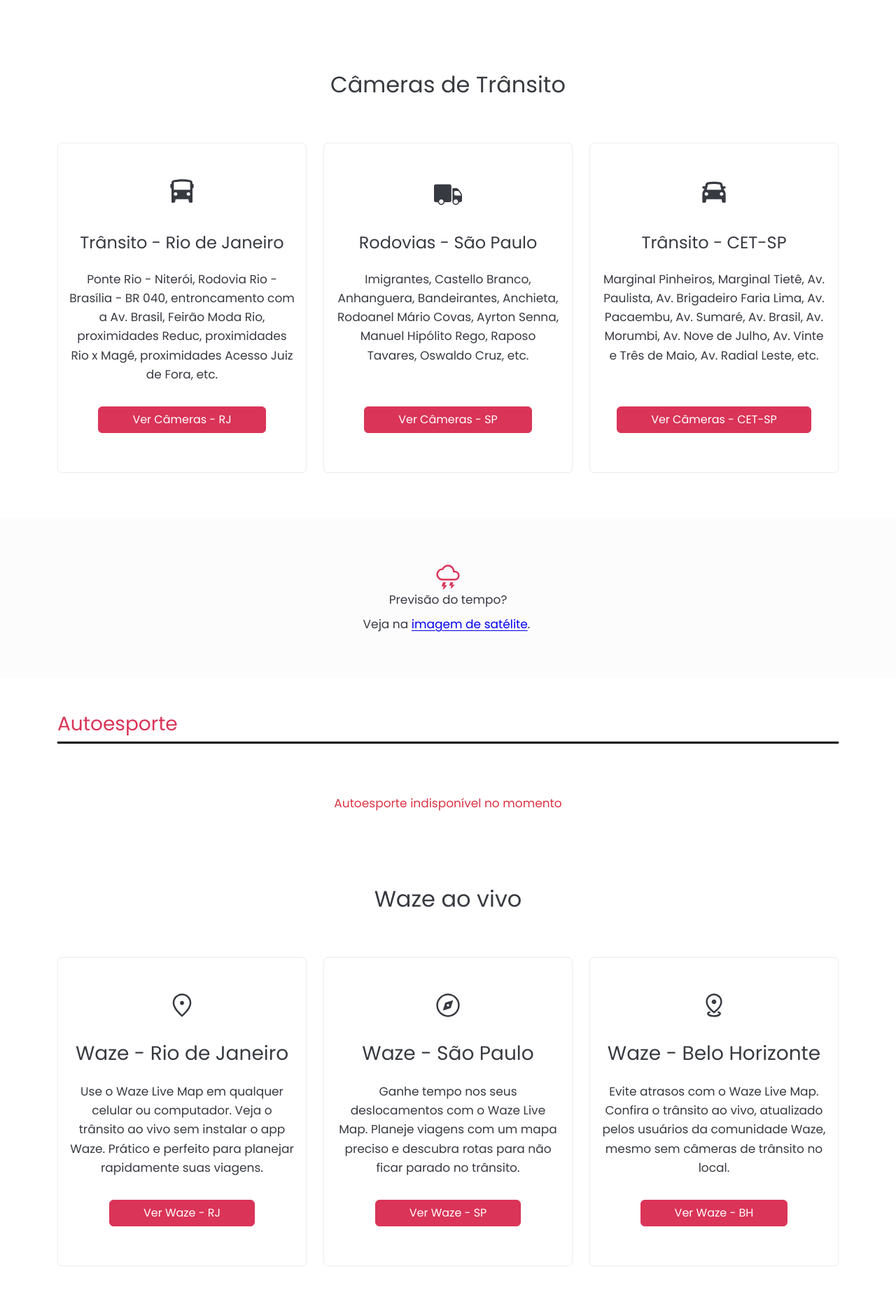
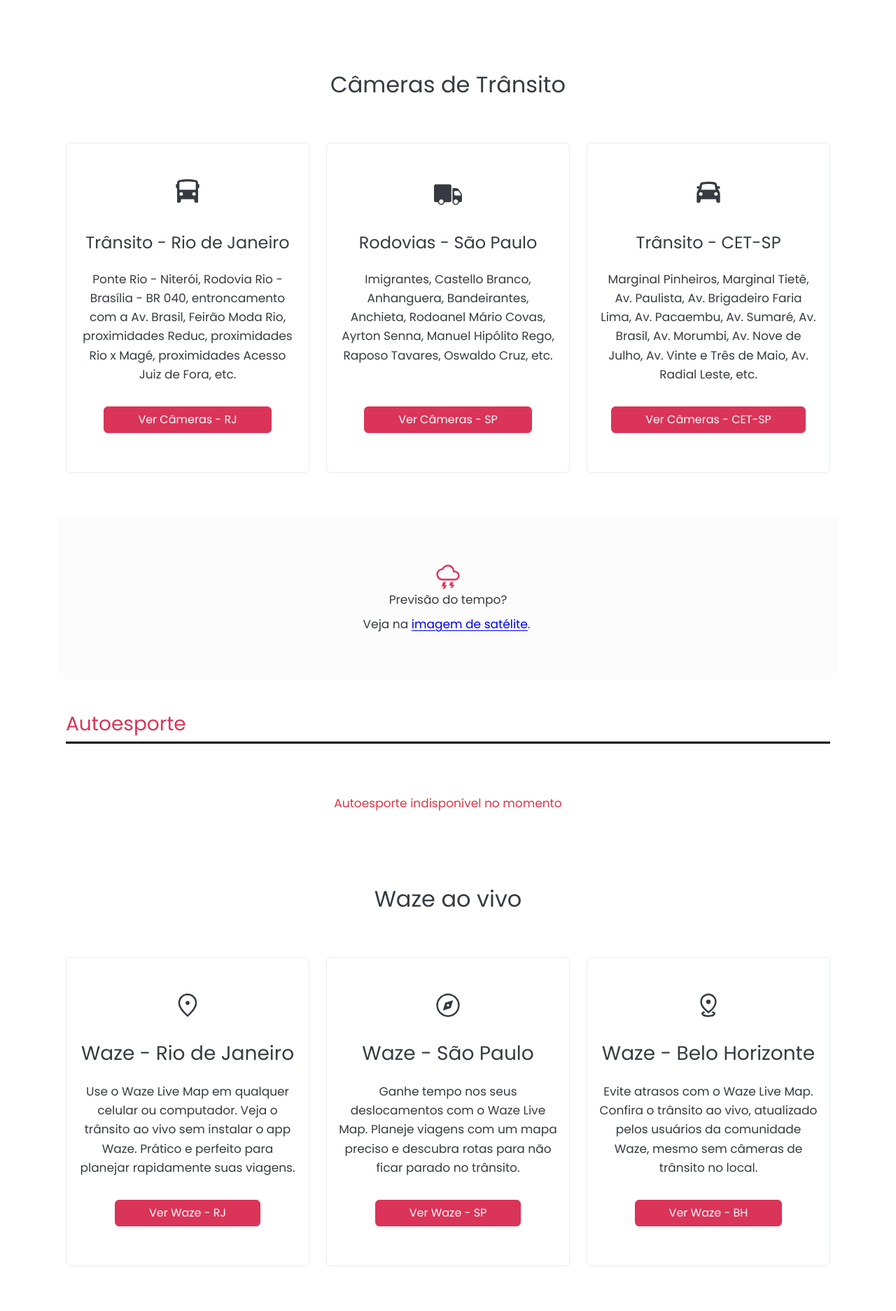
Before and after one commit to Sergio-Damm/transitoaovivo, a Jekyll site: the page built from index.html, in a window 1280 px wide. Shown: the part 381-2255 px from the top of the page at 70% size. Built offline with Jekyll 4.4.1, drawn with Linux system fonts in a browser that asks for light colours; comment, search, counter and statistics services are not loaded.

Commit message:
revisao de espacos e padroes

```diff
--- a/_layouts/default.html
+++ b/_layouts/default.html
@@ -19,17 +19,14 @@
     <meta charset='utf-8'/>
     <meta content='width=device-width, initial-scale=1' name='viewport'/>
     <meta content='Bt3qjsTHUjDL-7Utz3oWDt1CSu24GS5mpfWLl6r6sX8' name='google-site-verification'/>
-
     <meta name="description" content="Acompanhe ao vivo o trânsito em São Paulo, Rio de Janeiro e outras cidades brasileiras. Veja câmeras em tempo real e planeje a sua viagem."/>
     <title>{{ page.title }}</title>
 	<link rel="canonical" href="https://transitoaovivo.com{{ page.url }}" />
-
     <meta content='website' property='og:type'/>
     <meta content='https://live.staticflickr.com/65535/53887811414_9e8a540caa_o.jpg' property='og:image'/>
     <meta content='https://www.transitoaovivo.com{{ page.url }}' property='og:url'/>
     <meta content='{{ page.title }}' property='og:title'/>
     <meta content='Acompanhe ao vivo o trânsito em São Paulo, Rio de Janeiro e outras cidades brasileiras. Veja câmeras em tempo real e planeje a sua viagem.' property='og:description'/>
-
 	<link rel="icon" type="image/png" href="/assets/favicon-96x96.png" sizes="96x96" />
 	<link rel="icon" type="image/png" href="/assets/web-app-manifest-192x192.png" sizes="192x192" />
 	<link rel="icon" type="image/png" href="/assets/web-app-manifest-512x512.png" sizes="512x512" />
@@ -40,7 +37,6 @@
 	<link rel="manifest" href="/assets/site.webmanifest" />
 	<meta name="msapplication-TileColor" content="#da532c" />
 	<meta name="theme-color" content="#ffffff" />
-
     <link href='https://fonts.googleapis.com' rel='preconnect'/>
     <link crossorigin='' href='https://fonts.gstatic.com' rel='preconnect'/>
     <link href='https://fonts.googleapis.com/css2?family=Poppins&display=swap' rel='stylesheet'/>
@@ -148,14 +144,19 @@
 </div>
 <!-- ================================================================================================================= -->
 <!-- start most visited pages -->
-<section class='bg-light px-4 py-5'>
-    <div class='container'>
-        <div class='row text-center'>
-            <div class='col-md-8 col-sm-12 mx-auto pt-4'>
-                <h3 class='fs-2'>Mais acessadas</h3>
+<section class="bg-light py-5">
+    <div class="container">
+        <div class="row align-items-center">
+            <div class="col-md-8 col-sm-12 mx-auto text-center">
+                <h3 class="fs-2 mb-0">Mais acessadas</h3>
             </div>
         </div>
-		<div class='g-4 row row-cols-lg-3 row-cols-md-3 row-cols-2 text-center pt-4'>
+    </div>
+</section>
+<!-- ================================================================================================================= -->
+<section class="bg-light pb-5">
+    <div class="container">
+		<div class='row row-cols-lg-3 row-cols-md-3 row-cols-2 g-4 text-center pt-4'>
 			<!-- content 1/12 -->
 			<div class='col text-center p-3'>
 				<a aria-label='Ver câmeras' class='link-interno' href='{{ site.baseurl }}/transito-cetsp-1/'>
@@ -257,6 +258,7 @@
 	</div>
 </section>
 <!-- end most visited pages -->
+ <!-- ================================================================================================================= -->
 <!-- footer -->
 <section class='my-footer'>
 	<div class='container'>
@@ -273,6 +275,7 @@
 		</footer>
 	</div>
 </section>
+<!-- ================================================================================================================= -->
 <!-- button back to top -->
 <a aria-label='Voltar ao topo' class='top btn btn-floating rounded-circle shadow d-flex justify-content-center align-items-center' href='#' id='btn-back-to-top' title='Voltar ao topo'>
 	<svg height='24' viewBox='0 -960 960 960' width='24' xmlns='http://www.w3.org/2000/svg'><path d='M440-160v-487L216-423l-56-57 320-320 320 320-56 57-224-224v487h-80Z'></path></svg>
--- a/index.html
+++ b/index.html
@@ -49,6 +49,7 @@
 </div>
 <!-- ================================================================================================================= -->
 <!-- start cam section -->
+<section class="container">
 <section class="mb-5">
     <div class="container">
 		<!-- start title row -->
```
